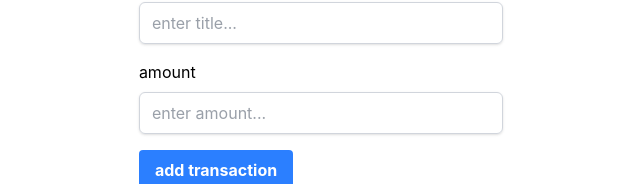
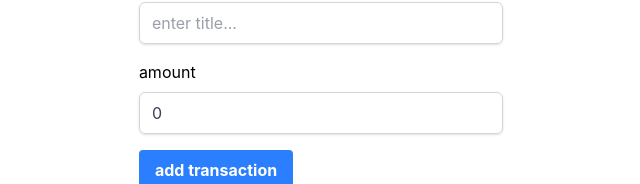
Before and after one commit to edvillatoro2/spending-tracker, a Vue app: page / in a window 1280 px wide. Shown: the part 501-685 px from the top of the page, without its empty margins (319-959 px from the left). Built offline with nearby package versions, Linux system fonts and the light colour scheme.

Commit message:
binds refs to amount and text inputs

```diff
--- a/src/components/AddTransaction.vue
+++ b/src/components/AddTransaction.vue
@@ -7,7 +7,7 @@
         <input
           type="text"
           id="text"
-          ref="text"
+          v-model="text"
           class="w-full px-3 py-2 text-gray-700 border border-gray-300 rounded-md shadow-sm focus:outline-none focus:border-blue-500 hover:border-gray-400"
           placeholder="enter title..."
         />
@@ -16,7 +16,7 @@
         <label for="amount">amount</label>
         <input
           type="number"
-          ref="amount"
+          v-model="amount"
           id="amount"
           class="w-full px-3 py-2 text-gray-700 border border-gray-300 rounded-md shadow-sm focus:outline-none focus:border-blue-500 hover:border-gray-400"
           placeholder="enter amount..."
```
